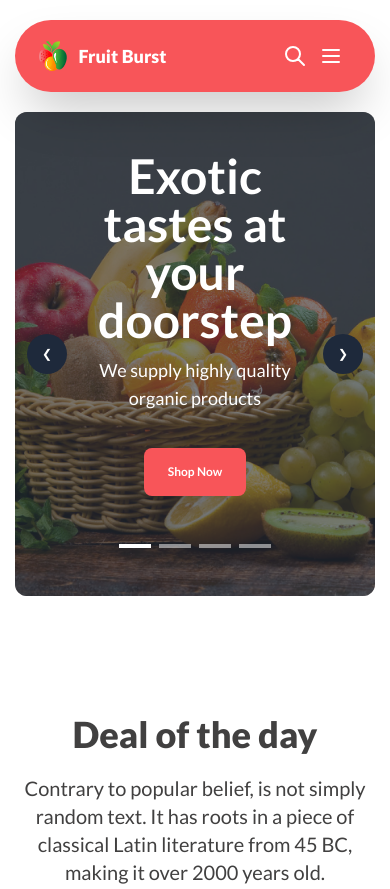
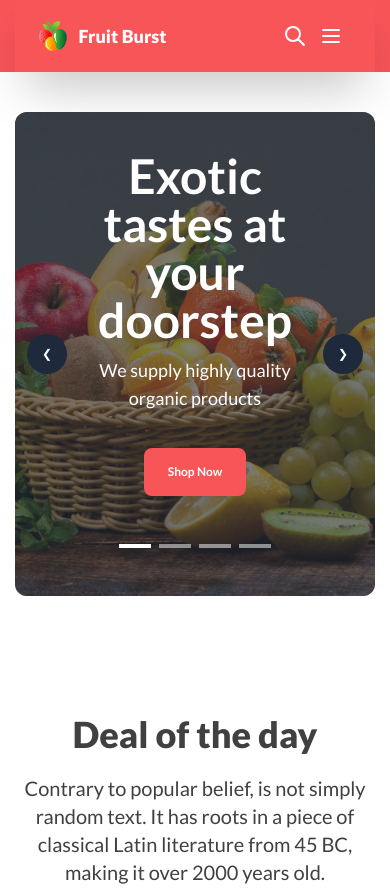
Before and after one commit to Nahid4306053/Nahid-Fruit-shop, a plain HTML site: page index.html in a window 390 px wide. Shown: the top 889 px of the page. Drawn offline with nearby package versions, Linux system fonts and the light colour scheme; grey boxes are pictures that could not be loaded.

Commit message:
Nahid Fruit shop

```diff
--- a/index.html
+++ b/index.html
@@ -112,11 +112,11 @@
 <body class="font-Lato ">
 <!--=================== header section ======================= -->
 <header id="home" class="header   fixed z-50  w-full">
- <div class="drawer box_container mx-auto  bg-origin-content">
+ <div class="drawer box_container sm:bg-transparent bg-primareys mx-auto  bg-origin-content">
   <input id="my-drawer-3" type="checkbox" class=" drawer-toggle" />
-  <div style="background: linear-gradient(white 70%, rgba(255, 255, 255, 0) 30%);" class="drawer-content   pt-5   flex flex-col">
+  <div style="background: linear-gradient(white 70%, rgba(255, 255, 255, 0) 30%);" class="drawer-content   sm:pt-5   flex flex-col">
     <!-- Navbar -->
-    <div class=" bg-primareys py-3 rounded-full shadow-2xl mx-auto flex justify-between  navbar">
+    <div class=" bg-primareys py-3 sm:rounded-full shadow-2xl mx-auto flex justify-between  navbar">
 
         <div class="flex-none hidden lg:block">
         <ul class="menu menu-horizontal">
```
